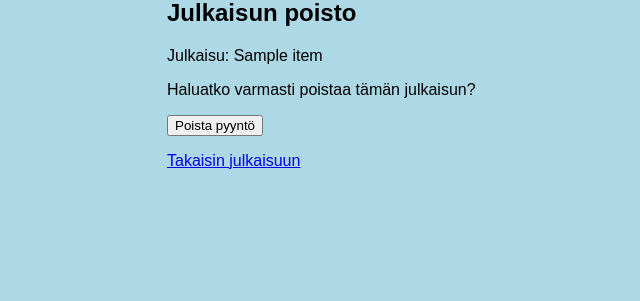
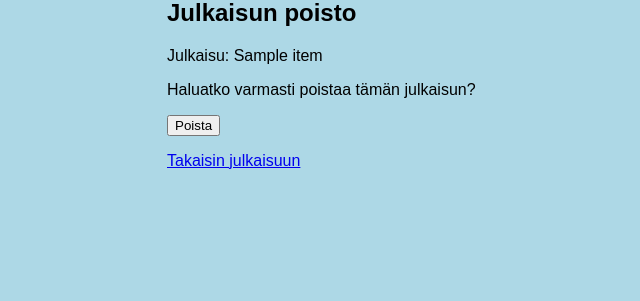
Before and after one commit to serze10/Sienipalsta, a Flask app: template templates/remove_item.html in a window 1280 px wide. Shown: the part 119-420 px from the top of the page, without its empty margins (73-713 px from the left). Run offline with Flask 3, Linux system fonts and the light colour scheme; the template is opened without the code that fills it: most values are stand-ins (such as "Sample title", 1, 10 or a date in 2020).

Commit message:
Fixed show item and remove button

```diff
--- a/templates/remove_item.html
+++ b/templates/remove_item.html
@@ -10,7 +10,7 @@
   </p>
   <p>Haluatko varmasti poistaa tämän julkaisun?</p>
   <form action="/remove_item/{{ item.id }}" method="post">
-    <input type="submit" name="remove" value="Poista pyyntö">
+    <input type="submit" name="remove" value="Poista">
   </form>
   <p>
     <a href="/item/{{ item.id }}">Takaisin julkaisuun</a>
--- a/templates/show_item.html
+++ b/templates/show_item.html
@@ -22,11 +22,13 @@
   {% endfor %}
 </ul>
 {% endif %}
+{% if session.user_id == item.user_id %}
 <p>
   <a href="/edit_item/{{ item.id }}">Muokkaa</a>
   <a href="/remove_item/{{ item.id }}">Poista</a>
   <a href="/images/{{ item.id }}">Kuvat</a>
 </p>
+{% endif %}
 <h2>Kommentit</h2>
 <ul>
 {% for comment in comments %}
```
Also changed, not shown: database.db.
